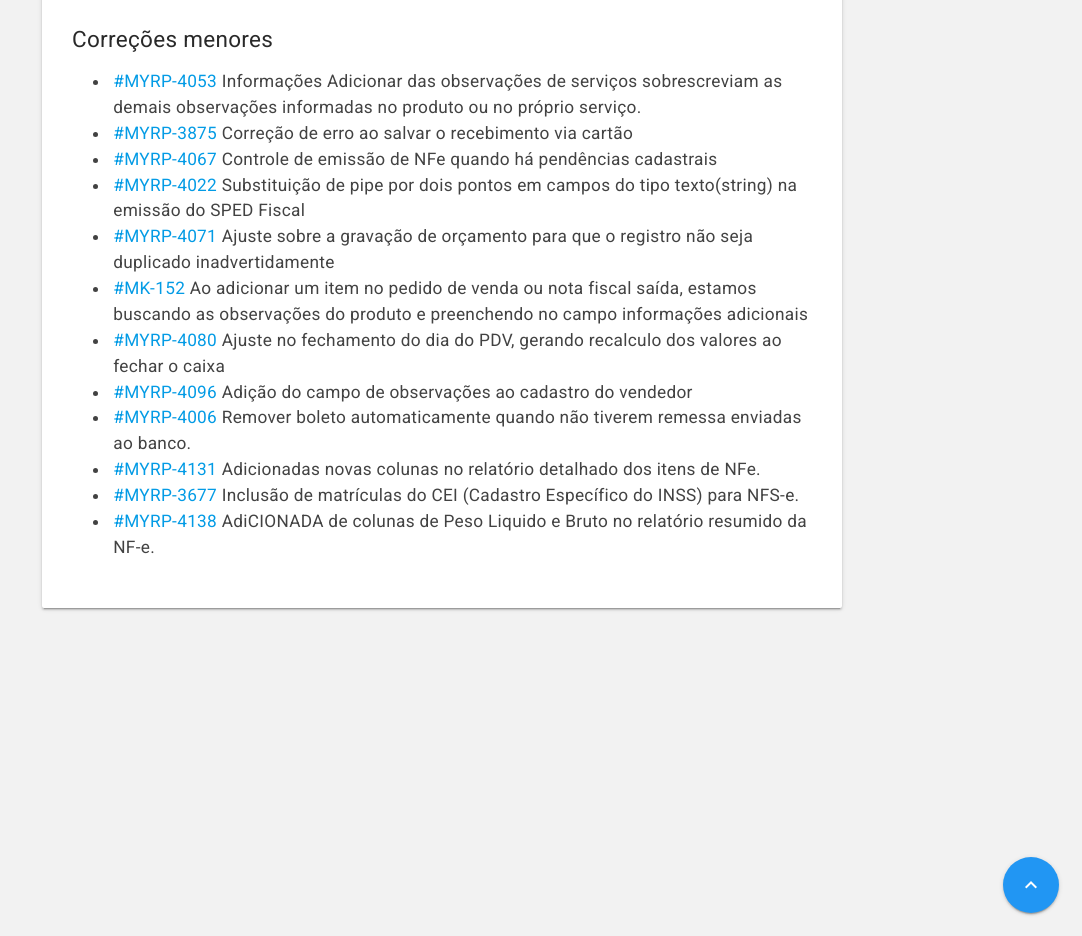
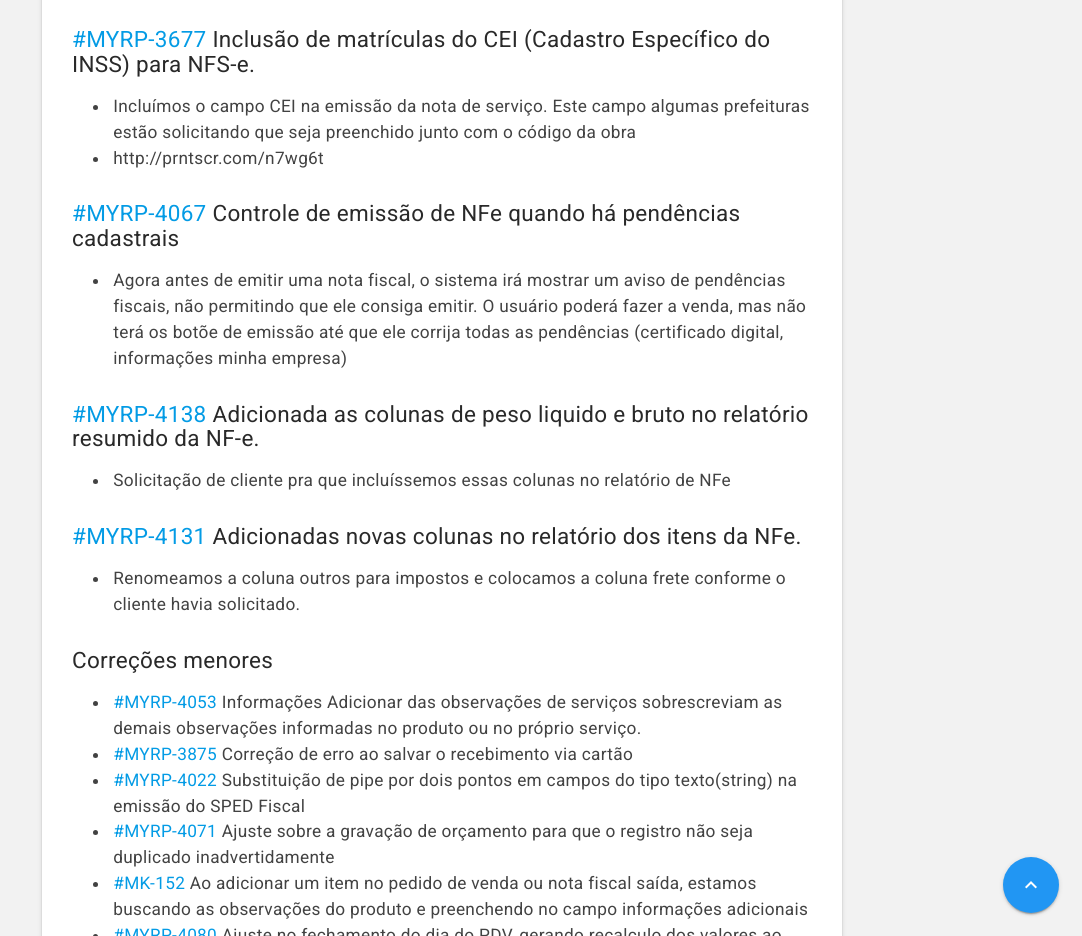
Before and after one commit to myrp-maicon/changelog-myrp, a Jekyll site: the page built from docs/myrp/19.04.02.md, in a window 1280 px wide and 1400 px high. Shown: the part 464-1400 px from the top of the window, without its empty margins (198-1280 px from the left). Built offline with Jekyll 4.4.1, drawn with Linux system fonts in a browser that asks for light colours; nearby versions of some CDN libraries; our own code applies the rules of GitHub Pages for plain Markdown files; the repository's description, which GitHub fills in, is left out.

Commit message:
AG: Ajustes no changelog para liberação

```diff
--- a/docs/myrp/19.04.02.md
+++ b/docs/myrp/19.04.02.md
@@ -5,16 +5,25 @@
 - Aproveitamos e reorganizamos o cadastro de contas bancárias
 - Assista um vídeo aqui http://recordit.co/GIzBKFLQB4
 
+## [#MYRP-3677](https://devmyrp.atlassian.net/browse/MYRP-3677) Inclusão de matrículas do CEI (Cadastro Específico do INSS) para NFS-e.
+- Incluímos o campo CEI na emissão da nota de serviço. Este campo algumas prefeituras estão solicitando que seja preenchido junto com o código da obra
+- http://prntscr.com/n7wg6t
+
+## [#MYRP-4067](https://devmyrp.atlassian.net/browse/MYRP-4067) Controle de emissão de NFe quando há pendências cadastrais
+- Agora antes de emitir uma nota fiscal, o sistema irá mostrar um aviso de pendências fiscais, não permitindo que ele consiga emitir. O usuário poderá
+fazer a venda, mas não terá os botõe de emissão até que ele corrija todas as pendências (certificado digital, informações minha empresa)
+
+## [#MYRP-4138](https://devmyrp.atlassian.net/browse/MYRP-4138) Adicionada as colunas de peso liquido e bruto no relatório resumido da NF-e.
+- Solicitação de cliente pra que incluíssemos essas colunas no relatório de NFe
+
+## [#MYRP-4131](https://devmyrp.atlassian.net/browse/MYRP-4131) Adicionadas novas colunas no relatório dos itens da NFe.
+- Renomeamos a coluna outros para impostos e colocamos a coluna frete conforme o cliente havia solicitado.
+
 ## Correções menores
 * [#MYRP-4053](https://devmyrp.atlassian.net/browse/MYRP-4053) Informações Adicionar das observações de serviços sobrescreviam as demais observações informadas no produto ou no próprio serviço.
 * [#MYRP-3875](https://devmyrp.atlassian.net/browse/MYRP-3875) Correção de erro ao salvar o recebimento via cartão
-* [#MYRP-4067](https://devmyrp.atlassian.net/browse/MYRP-4067) Controle de emissão de NFe quando há pendências cadastrais
 * [#MYRP-4022](https://devmyrp.atlassian.net/browse/MYRP-4022) Substituição de pipe por dois pontos em campos do tipo texto(string) na emissão do SPED Fiscal
 * [#MYRP-4071](https://devmyrp.atlassian.net/browse/MYRP-4071) Ajuste sobre a gravação de orçamento para que o registro não seja duplicado inadvertidamente
 * [#MK-152](https://devmyrp.atlassian.net/browse/MK-152) Ao adicionar um item no pedido de venda ou nota fiscal saída, estamos buscando as observações do produto e preenchendo no campo informações adicionais
 * [#MYRP-4080](https://devmyrp.atlassian.net/browse/MYRP-4080) Ajuste no fechamento do dia do PDV, gerando recalculo dos valores ao fechar o caixa
-* [#MYRP-4096](https://devmyrp.atlassian.net/browse/MYRP-4096) Adição do campo de observações ao cadastro do vendedor
 * [#MYRP-4006](https://devmyrp.atlassian.net/browse/MYRP-4006) Remover boleto automaticamente quando não tiverem remessa enviadas ao banco.
-* [#MYRP-4131](https://devmyrp.atlassian.net/browse/MYRP-4131) Adicionadas novas colunas no relatório detalhado dos itens de NFe.
-* [#MYRP-3677](https://devmyrp.atlassian.net/browse/MYRP-3677) Inclusão de matrículas do CEI (Cadastro Específico do INSS) para NFS-e.
-* [#MYRP-4138](https://devmyrp.atlassian.net/browse/MYRP-4138) AdiCIONADA de colunas de Peso Liquido e Bruto no relatório resumido da NF-e.
```
Also changed, not shown: docs/myrp/19.04.03.md (added, +5 -0 lines).
